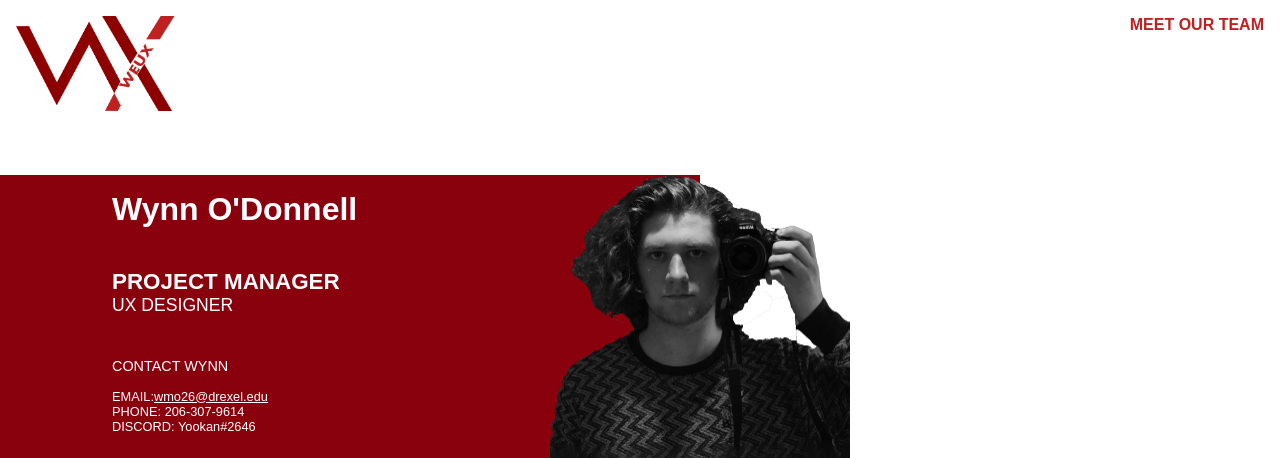
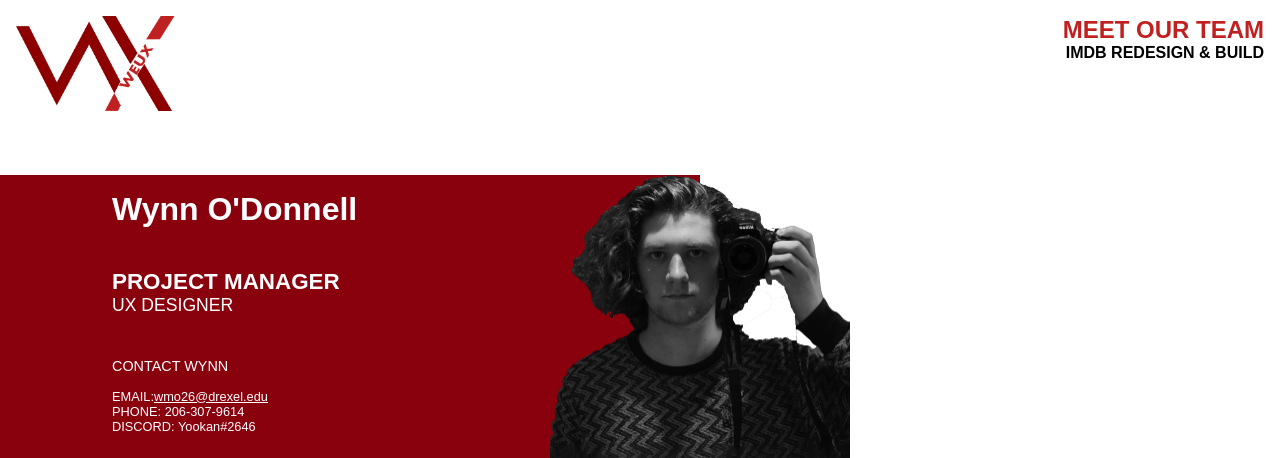
Before and after one commit to mgabriele1/idm216-weux, a PHP site: page / in a window 1280 px wide. Shown: the top 458 px of the page. Run offline with PHP 8.4, Linux system fonts and the light colour scheme; some web fonts are replaced.

Commit message:
Updated Code
Changes by Devin. Added links and styled fixes

```diff
--- a/weux/index.html
+++ b/weux/index.html
@@ -16,7 +16,12 @@
 <div class="alpha-wrapper">
     <div class="header" id="top">
         <img src="graphics/weuxlogo.png" alt="weux">
-        <h3>Meet our Team</h3>
+        <div class="titles">
+            <div class="main">
+        <h3><a href="index.html">Meet our Team</a></h3></div>
+        <div class="secondary">
+        <h3><a href="imdb.html">IMDb Redesign & Build</a></h3></div>
+    </div>
     </div>
 
     <div class="team-wrapper">
--- a/weux/stylesheet.css
+++ b/weux/stylesheet.css
@@ -44,14 +44,31 @@ h2 b {
     text-transform: uppercase;
     font-size: 1.4rem;
 }
-h3 {
+h3 a {
     font-family: futura-pt, sans-serif;
     font-weight: 800; /* exra bold */
     font-style: normal;
     color: var(--h2);
     text-transform: uppercase;
-    font-size: .75rem;
+    font-size: 1rem;
+    text-decoration: none;
 }
+
+.main a {
+    font-size: 1.5rem;
+    color: var(--h2);
+}
+
+
+.main a:visited {
+    font-size: 1.5rem;
+    color: var(--h2);
+}
+
+.secondary a {
+    color: black;
+}
+
 b {
     font-family: futura-pt, sans-serif;
     font-weight: 500; /* medium */
@@ -123,10 +140,14 @@ img {
     max-height: 300px;
     padding: 1rem 1rem 2rem;
 }
-.header h3 {
+
+/* links */
+.titles {
     justify-self: flex-end;
     margin: 0;
+    text-align: right;
 }
+
 .header img {
     padding: 0 1rem 0 0;
 }
```
